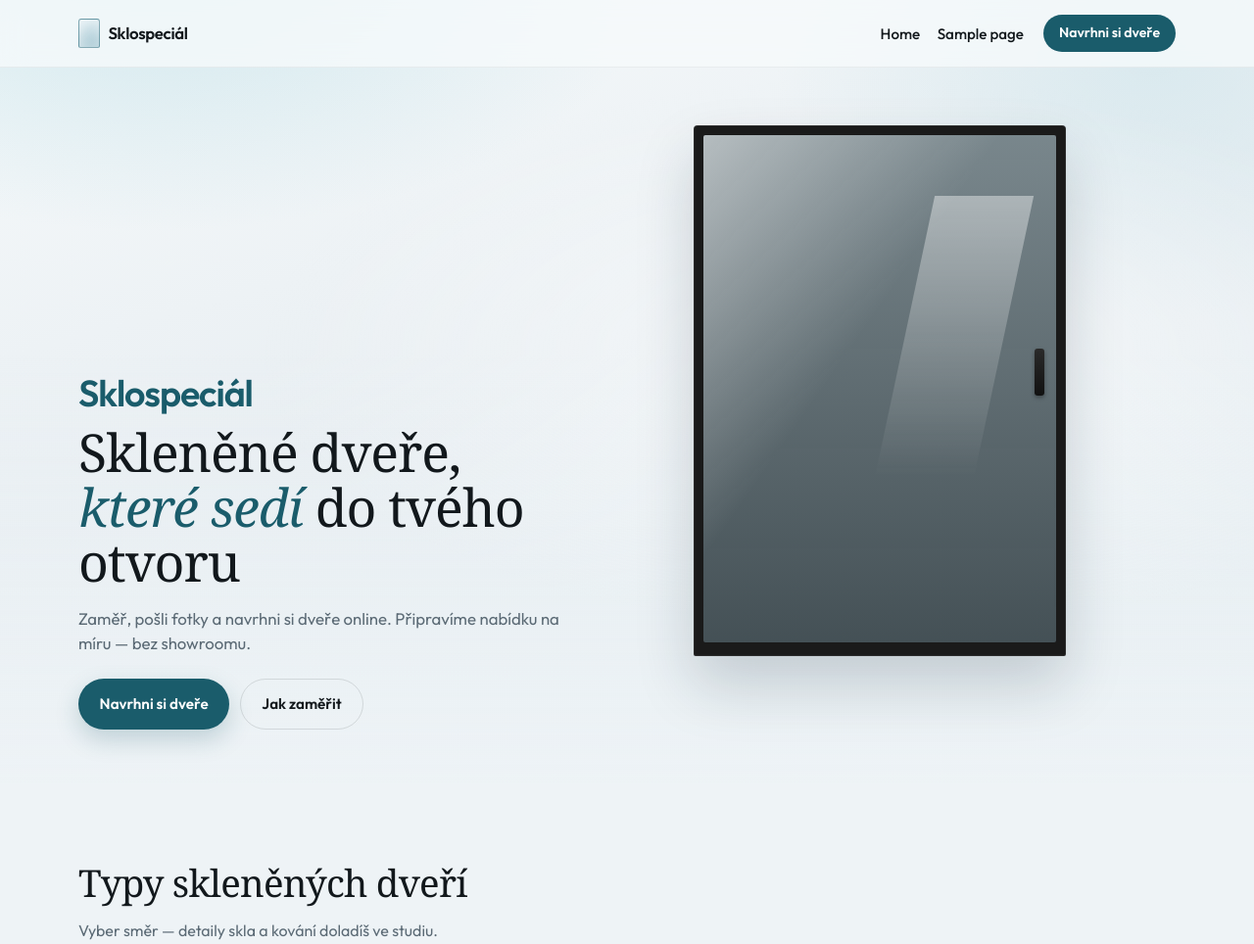
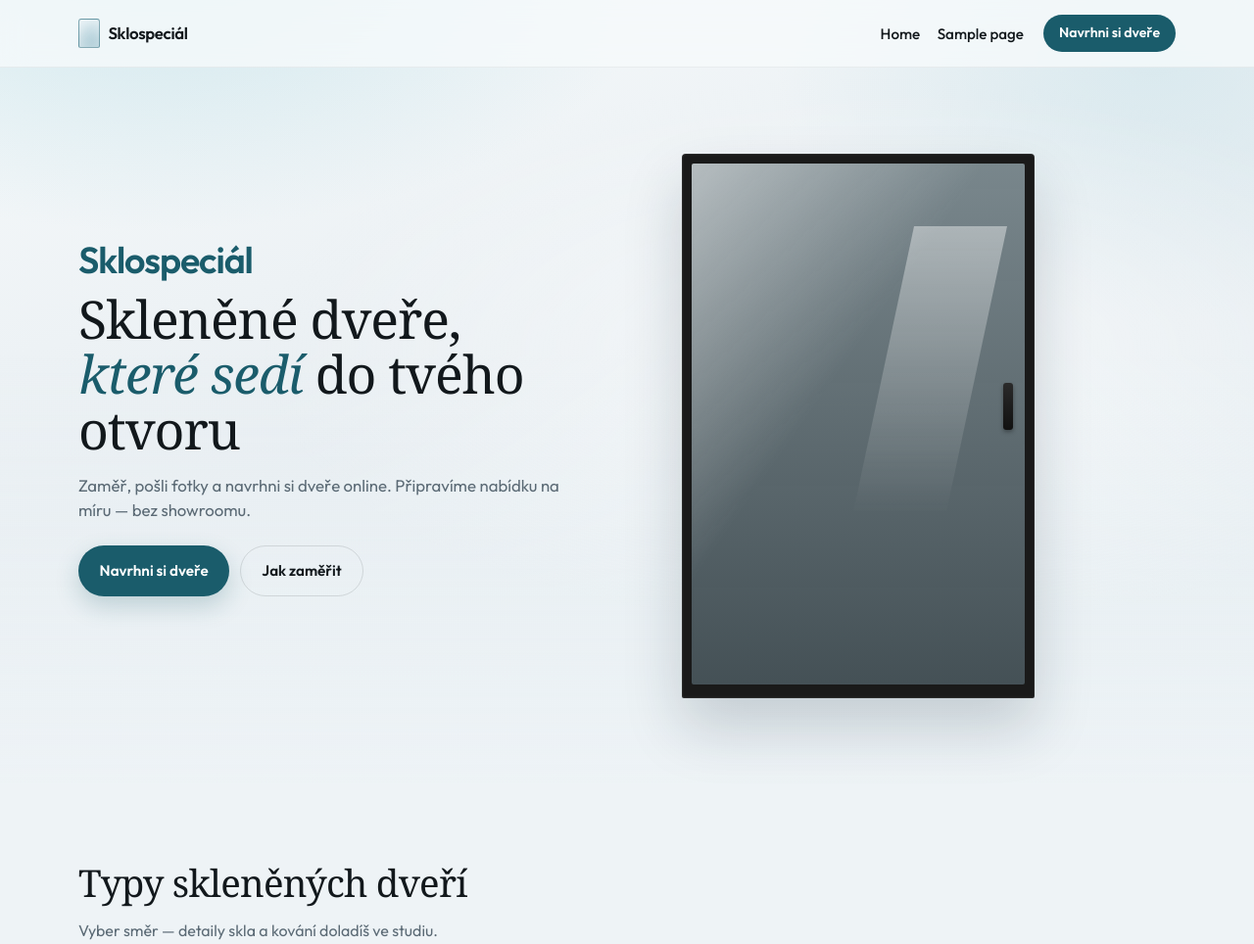
Before and after one commit to vakysak/sklospecial-cz, a WordPress theme: template wp-theme/sklospecial/front-page.php in a window 1280 px wide. Shown: the top 964 px of the page at 98% size. Run offline with PHP 8.4 and a stand-in for WordPress, Linux system fonts and the light colour scheme; the site name, menu and one post (Sample post) are stand-ins, and other content is empty; some web fonts are replaced.

Commit message:
Center hero content so brand and headline sit in the first viewport.
Co-authored-by: Cursor <cursoragent@cursor.com>

```diff
--- a/wp-theme/sklospecial/assets/css/main.css
+++ b/wp-theme/sklospecial/assets/css/main.css
@@ -240,9 +240,9 @@ a:hover { color: #134854; }
   position: relative;
   min-height: calc(100svh - var(--header-h));
   display: grid;
-  align-items: end;
+  align-items: center;
   overflow: hidden;
-  padding: 0 0 3.5rem;
+  padding: 3rem 0 4rem;
 }
 
 .sklo-hero__visual {
@@ -261,10 +261,10 @@ a:hover { color: #134854; }
 
 .sklo-door-stage {
   position: absolute;
-  right: max(4%, calc(50% - 28rem));
-  top: 8%;
-  bottom: 18%;
-  width: min(42vw, 380px);
+  right: max(4%, calc(50% - 26rem));
+  top: 12%;
+  bottom: 12%;
+  width: min(40vw, 360px);
   display: flex;
   align-items: stretch;
   justify-content: center;
```
